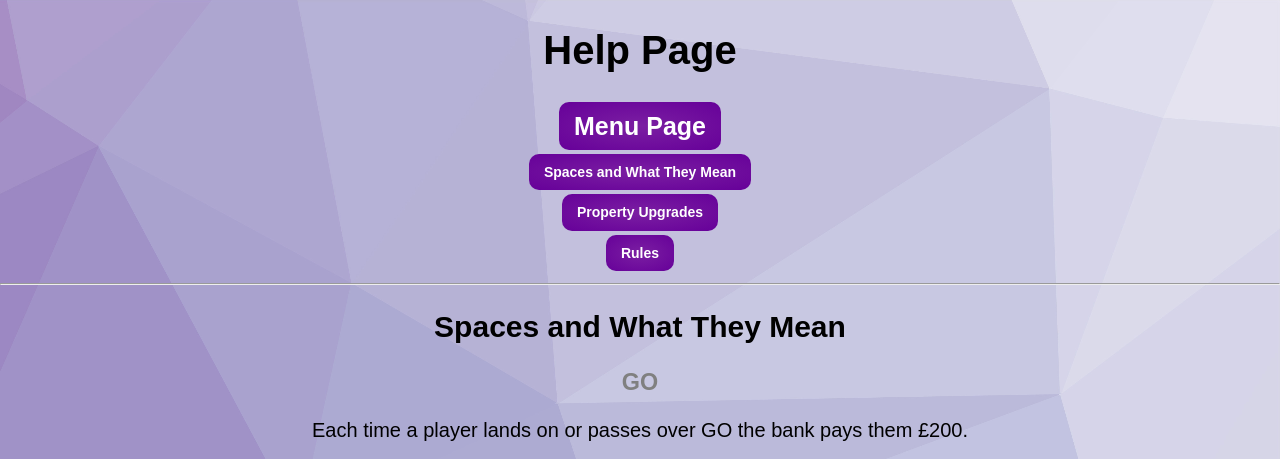
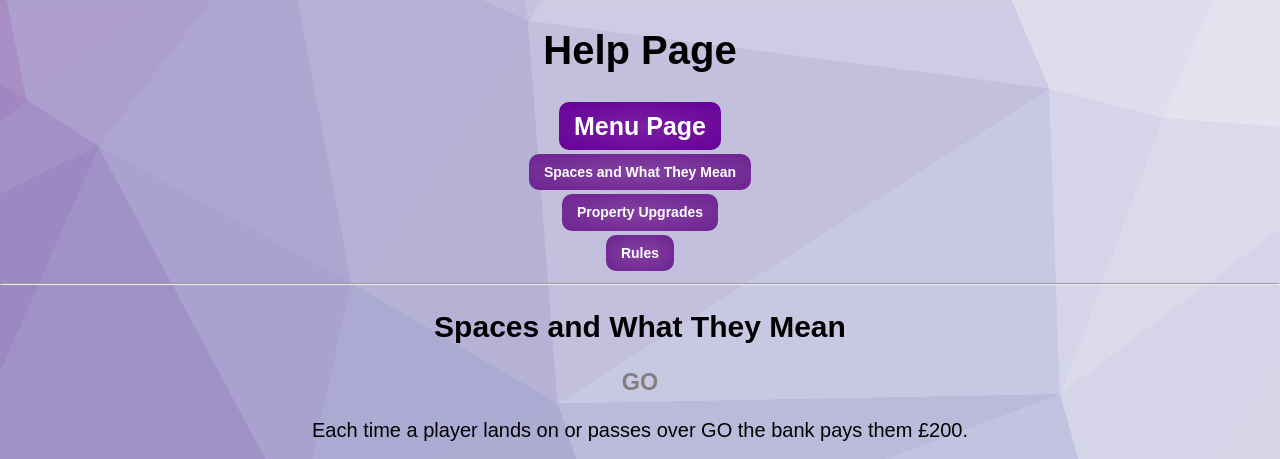
Before and after one commit to doug-spencer/Uniopoly, a Flask app: page /help in a window 1280 px wide. Shown: the top 459 px of the page. Run offline with Flask 3, Linux system fonts and the light colour scheme; some libraries are stand-ins or nearby versions.

Commit message:
button format

```diff
--- a/App/templates/help.html
+++ b/App/templates/help.html
@@ -11,11 +11,11 @@
 <h1>Help Page</h1>
 <button class="button" onclick="window.location.href = 'menu';">Menu Page</button>
 <div>
-    <button class="button" style="font-size: 70%;" onclick="window.location.href = '#SaWTM';">Spaces and What They Mean</button>
+    <button class="button" style="font-size: 70%; background-image: radial-gradient(ellipse, #8441a1, #6c2391);" onclick="window.location.href = '#SaWTM';">Spaces and What They Mean</button>
     <br>
-    <button class="button" style="font-size: 70%;" onclick="window.location.href = '#prUp';">Property Upgrades</button>
+    <button class="button" style="font-size: 70%; background-image: radial-gradient(ellipse, #8441a1, #6c2391);" onclick="window.location.href = '#prUp';">Property Upgrades</button>
     <br>
-    <button class="button" style="font-size: 70%;" onclick="window.location.href = '#rules';">Rules</button>
+    <button class="button" style="font-size: 70%; background-image: radial-gradient(ellipse, #8441a1, #6c2391);" onclick="window.location.href = '#rules';">Rules</button>
 
     <hr>
     <h2 class="card-head" id="SaWTM">Spaces and What They Mean</h2>
```
